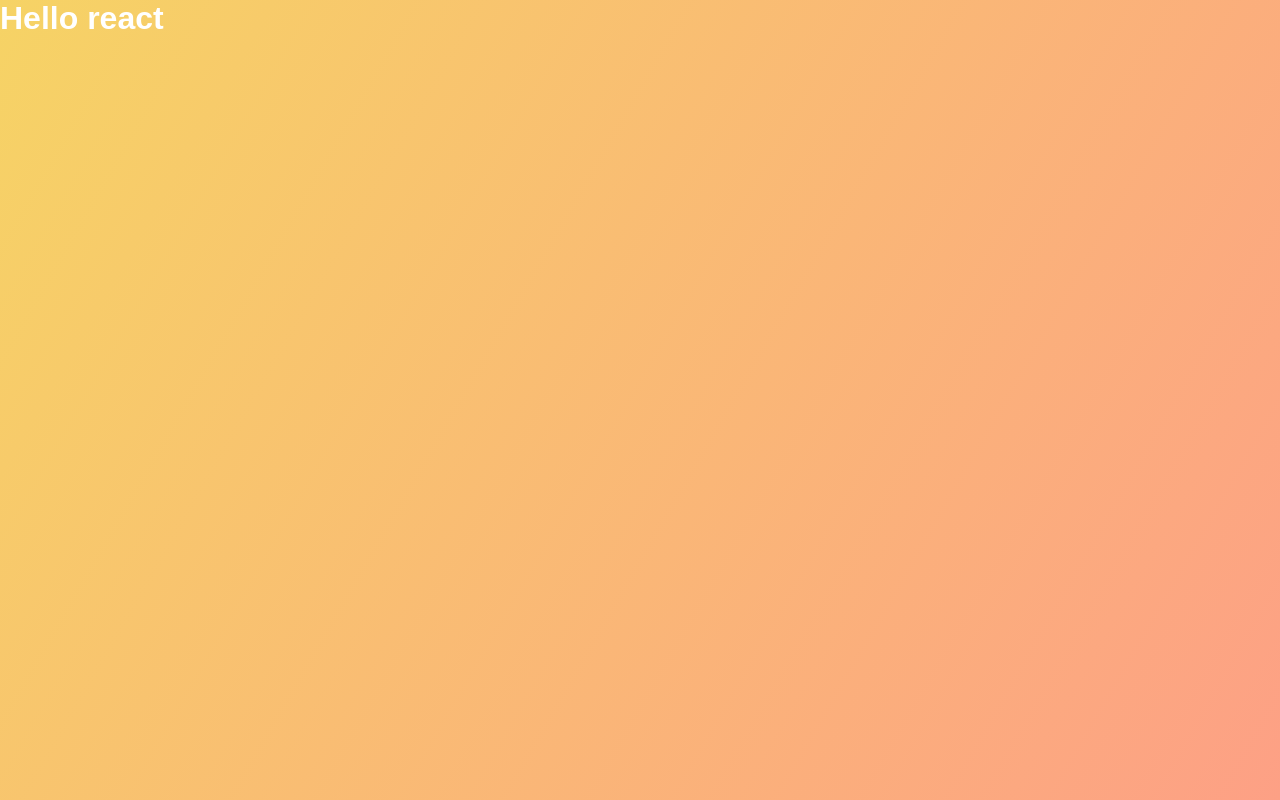
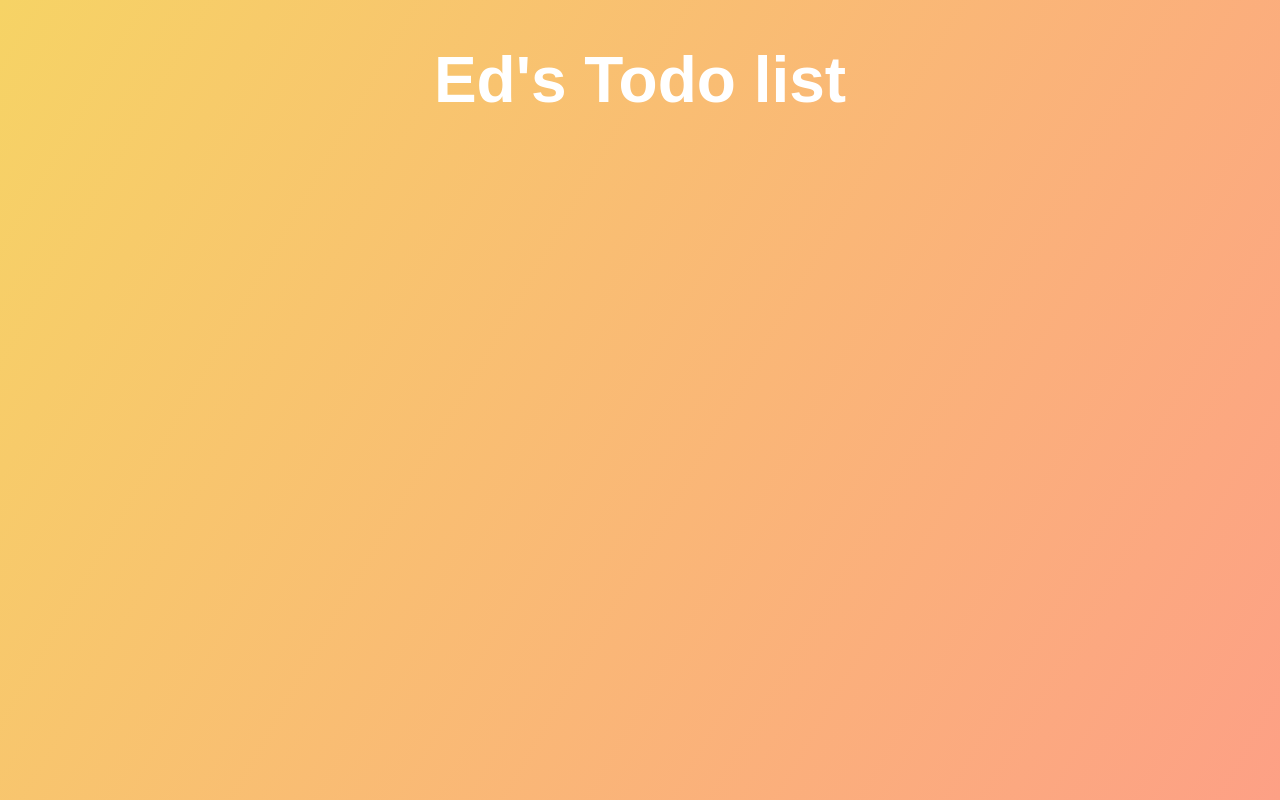
Before and after one commit to edmelech/react-to-do-list, a React (Create React App) app: page / in a window 1280 px wide. Built offline with nearby package versions, Linux system fonts and the light colour scheme.

Commit message:
create components folder

```diff
--- a/src/App.js
+++ b/src/App.js
@@ -4,7 +4,9 @@
 function App() {
   return (
     <div className="App">
-      <h1>Hello react</h1>
+      <header>
+        <h1>Ed's Todo list</h1>
+      </header>
     </div>
   );
 }
```
